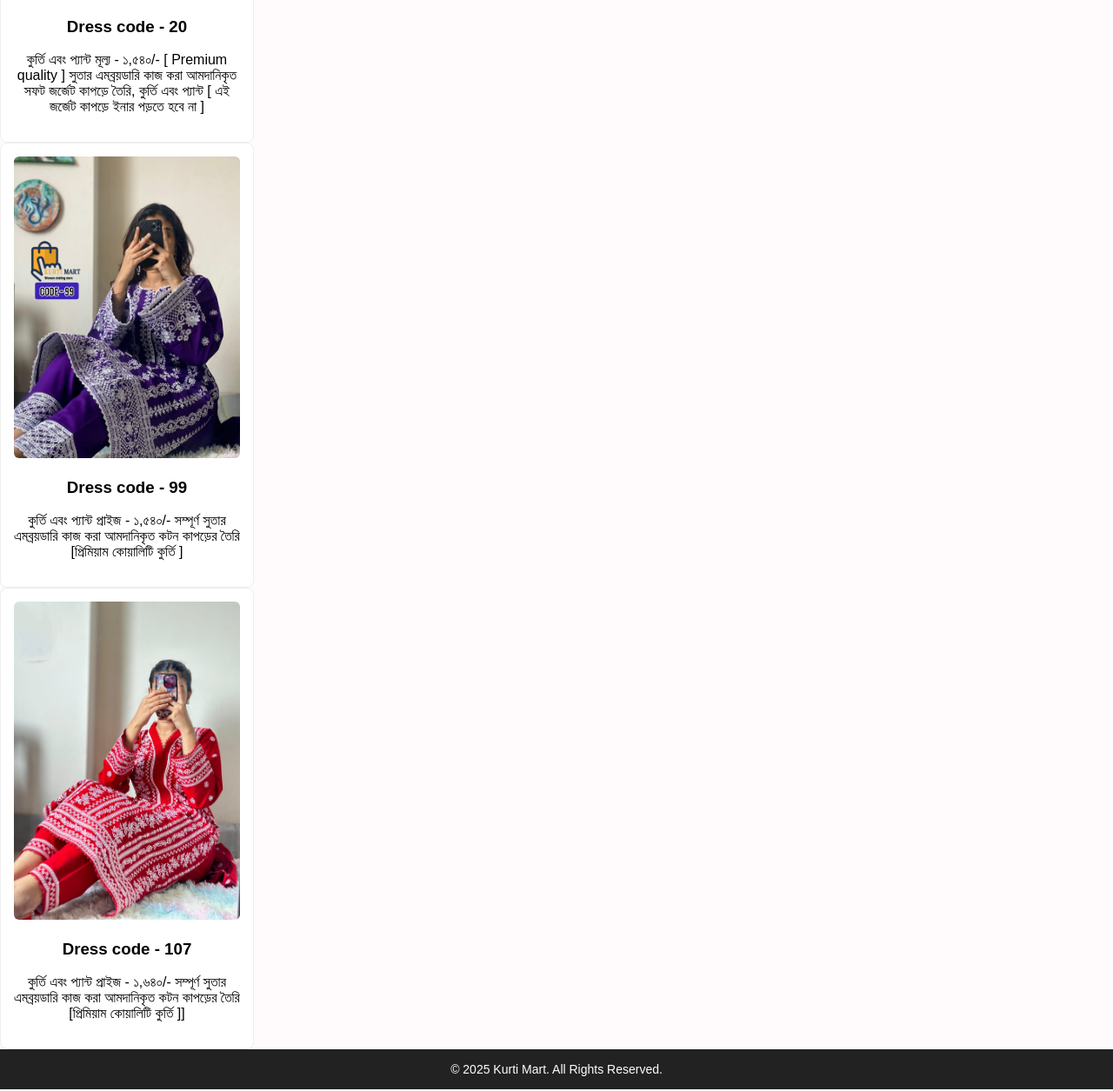
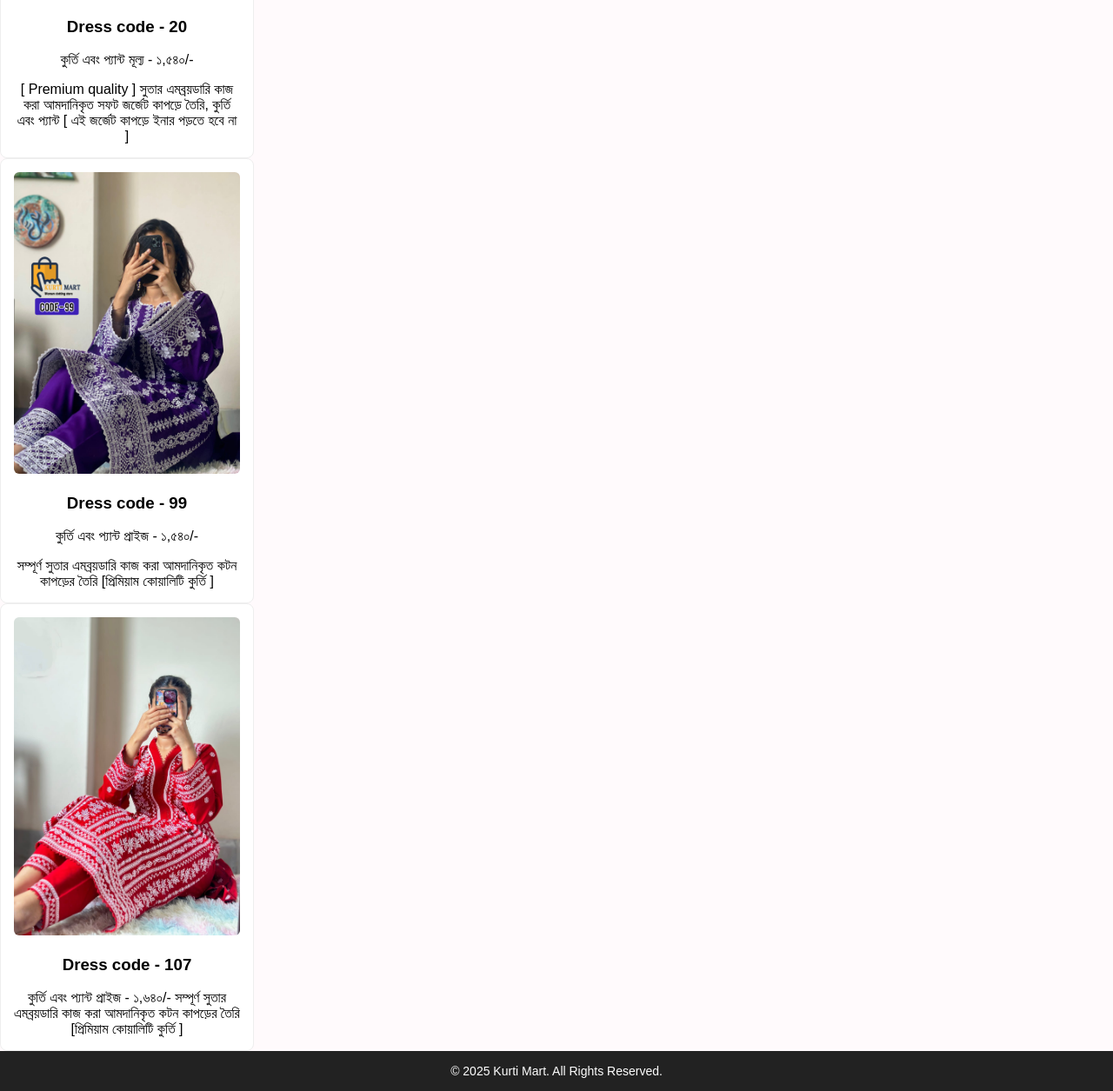
Before and after one commit to shawongazi290-stack/Kurti-Mart-Landing-page, a plain HTML site: page index.html in a window 1280 px wide. Shown: the part 552-1807 px from the top of the page at 87% size. Drawn offline with Linux system fonts and the light colour scheme.

Commit message:
Update index.html

```diff
--- a/index.html
+++ b/index.html
@@ -126,14 +126,12 @@ Send Message (Inbox)
     <img src="https://github.com/shawongazi290-stack/Kurti-Mart-Landing-page/raw/main/Dress%20code%20-%2021.jpeg" alt="Kurti 2">
     <h3>Dress code - 20 </h3>
     <p>কুর্তি এবং প্যান্ট মূল্য - ১,৫৪০/-
-
-[  Premium quality ]
+</p>[  Premium quality ]
 
 সুতার এমব্রয়ডারি কাজ করা
 
 আমদানিকৃত সফট জর্জেট কাপড়ে তৈরি, কুর্তি এবং প্যান্ট
 [ এই জর্জেট কাপড়ে ইনার পড়তে হবে না ]
-</p>
   </div>
 
   <div class="card">
@@ -141,23 +139,23 @@ Send Message (Inbox)
     <h3>Dress code - 99 </h3>
     <p>কুর্তি এবং প্যান্ট প্রাইজ - ১,৫৪০/-
 
-সম্পূর্ণ সুতার এমব্রয়ডারি কাজ করা
+</p> সম্পূর্ণ সুতার এমব্রয়ডারি কাজ করা
 
 আমদানিকৃত কটন কাপড়ের তৈরি
 
-[প্রিমিয়াম কোয়ালিটি কুর্তি ] </p>
+[প্রিমিয়াম কোয়ালিটি কুর্তি ]
   </div>
   <div class="card">
     <img src="https://github.com/shawongazi290-stack/Kurti-Mart-Landing-page/raw/main/Dress%20code%20-%20107%20(2).jpeg" alt="Kurti 3">
     <h3>Dress code - 107 </h3>
     <p>
-কুর্তি এবং প্যান্ট প্রাইজ - ১,৬৪০/-
+</p> কুর্তি এবং প্যান্ট প্রাইজ - ১,৬৪০/-
 
 সম্পূর্ণ সুতার এমব্রয়ডারি কাজ করা
 
 আমদানিকৃত কটন কাপড়ের তৈরি
 
-[প্রিমিয়াম কোয়ালিটি কুর্তি ]] </p>
+[প্রিমিয়াম কোয়ালিটি কুর্তি ]
   </div>
 
 <div class="footer">
```
